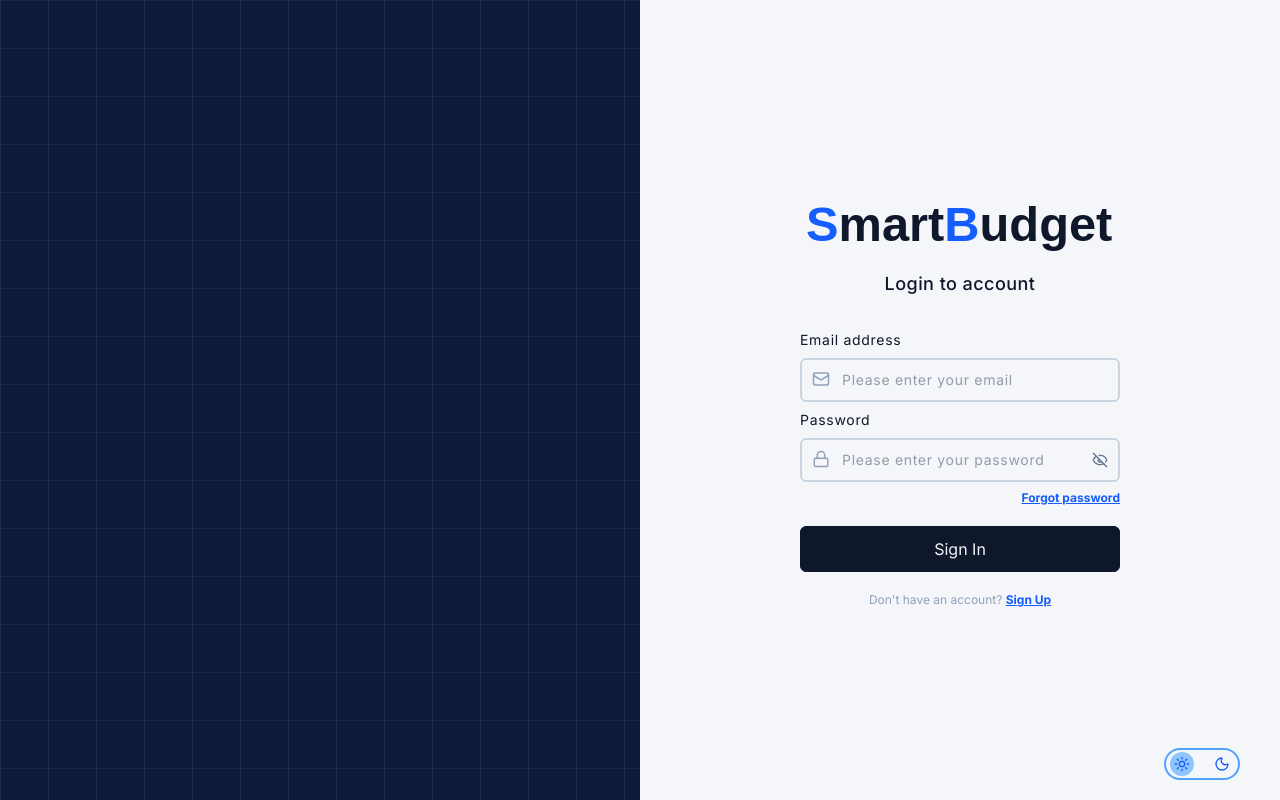
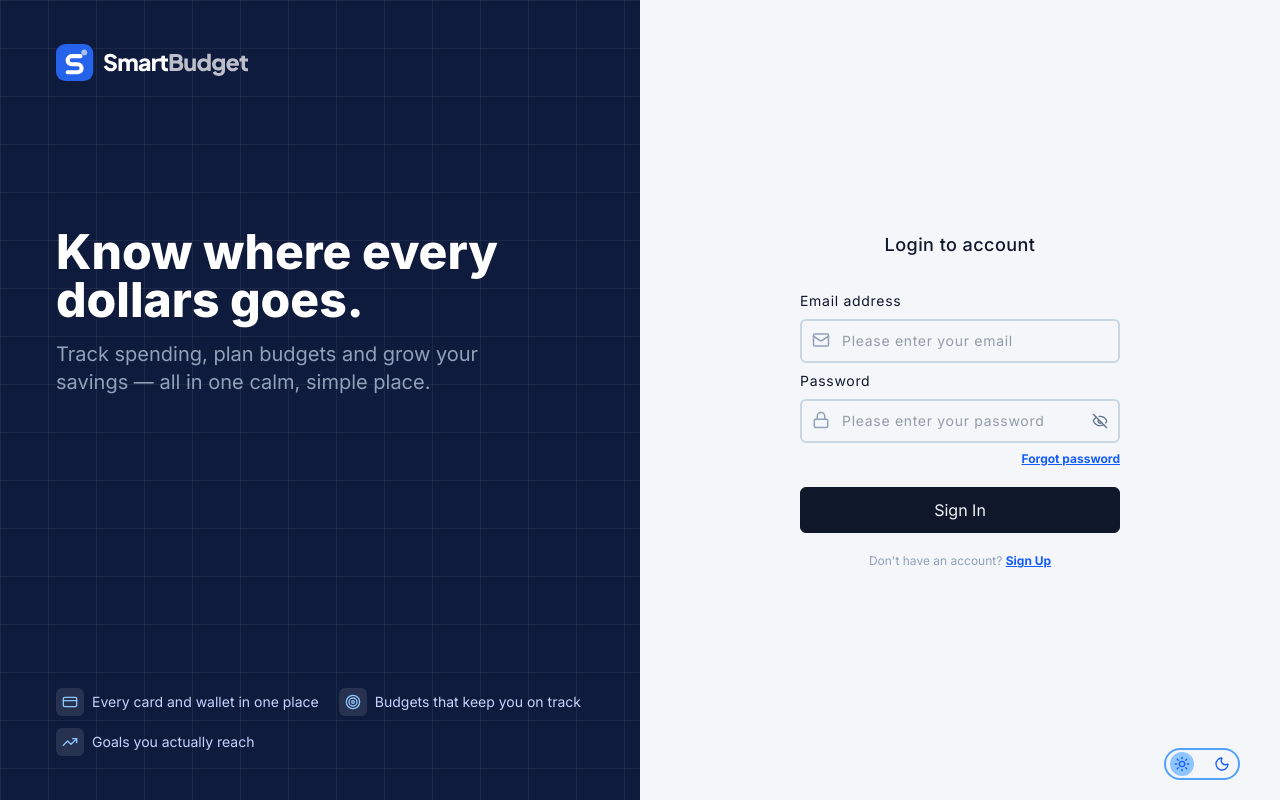
Before and after one commit to hasiukrostyslav/React_SmartBudget, a React (Vite) app in the folder client/: page /auth/login in a window 1280 px wide. Built offline with nearby package versions, Linux system fonts and the light colour scheme; no server answers.

Commit message:
add hero to auth page

```diff
--- a/client/src/components/layouts/AuthFormContainer.tsx
+++ b/client/src/components/layouts/AuthFormContainer.tsx
@@ -1,5 +1,4 @@
 import ThemeButton from '../ui/buttons/ThemeButton';
-import Logo from '../ui/logos/Logo';
 
 interface AuthFormProps {
   children: React.ReactNode;
@@ -13,7 +12,6 @@ export default function AuthFormContainer({
   return (
     <section className="relative flex w-1/2 items-center justify-center">
       <div className="flex w-1/2 flex-col items-center justify-center gap-2">
-        <Logo className="h-17.5" type="lg" />
         <h2 className="text-lg font-medium tracking-wide">{heading}</h2>
         {children}
       </div>
--- a/client/src/components/ui/logos/Logo.tsx
+++ b/client/src/components/ui/logos/Logo.tsx
@@ -1,24 +1,20 @@
 import { useTheme } from '@/hooks/useTheme';
 
 interface LogoProps {
-  type: 'sm' | 'lg';
+  type: 'logo' | 'icon' | 'symbol';
+  color?: 'black' | 'white';
   className?: string;
 }
+const baseURL = '/logo/smartbudget';
 
-export default function Logo({ className, type }: LogoProps) {
+export default function Logo({ className, type, color }: LogoProps) {
   const { theme } = useTheme();
 
   return (
     <img
-      src={
-        type === 'lg'
-          ? `/logo-${theme === 'light' ? 'dark' : 'light'}.svg`
-          : '/logo-sm.svg'
-      }
+      src={`${baseURL}-${type}${color ? '-' + color : ''}.svg`}
       alt="Logo"
-      width={404}
-      height={92}
-      className={`w-auto ${className}`}
+      className={`w-full ${className}`}
     />
   );
 }
--- a/client/src/lib/constants/icons.ts
+++ b/client/src/lib/constants/icons.ts
@@ -71,7 +71,9 @@ import {
   SquarePen,
   Sun,
   Tag,
+  Target,
   Trash2,
+  TrendingUp,
   TriangleAlert,
   Trophy,
   Truck,
@@ -173,10 +175,12 @@ export const icons = [
   { role: 'status', name: 'rectangle-ellipsis', component: RectangleEllipsis },
   { role: 'success', name: 'circle-check-big', component: CircleCheckBig },
   { role: 'tag', name: 'tag', component: Tag },
+  { role: 'target', name: 'target', component: Target },
   { role: 'taxes', name: 'landmark', component: Landmark },
   { role: 'taxi', name: 'car-taxi-front', component: CarTaxiFront },
   { role: 'transfer', name: 'arrow-left-right', component: ArrowLeftRight },
   { role: 'travel', name: 'briefcase', component: Briefcase },
+  { role: 'trending-up', name: 'trending-up', component: TrendingUp },
   { role: 'undo', name: 'undo', component: Undo },
   { role: 'user', name: 'user-round', component: UserRound },
   { role: 'utility', name: 'house', component: House },
--- a/client/src/pages/auth/AuthLayout.tsx
+++ b/client/src/pages/auth/AuthLayout.tsx
@@ -1,11 +1,62 @@
 import { Suspense } from 'react';
 
+import { clsx } from 'clsx';
 import { Outlet } from 'react-router';
+
+import type { IconName } from '@/types/types';
+
+import Icon from '@/components/ui/icons/Icon';
+import Logo from '@/components/ui/logos/Logo';
+
+type AppFeature = {
+  icon: IconName;
+  label: string;
+};
+
+const APP_FEATURES: AppFeature[] = [
+  { icon: 'card', label: 'Every card and wallet in one place' },
+  { icon: 'target', label: 'Budgets that keep you on track' },
+  { icon: 'trending-up', label: 'Goals you actually reach' },
+];
 
 export default function AuthLayout() {
   return (
     <main className="flex h-dvh w-screen">
-      <section className="bg-navy bg-grid w-1/2"></section>
+      <section
+        className={clsx(
+          'bg-navy bg-grid w-1/2 px-12 py-9 xl:px-14 xl:py-11',
+          'flex flex-col justify-between',
+        )}
+      >
+        <div className="max-w-36 lg:max-w-42 xl:max-w-48">
+          <Logo type="logo" color="white" className="w-12" />
+        </div>
+        <div className="flex flex-col gap-4">
+          <h1 className="text-on-navy text-3xl font-extrabold text-balance lg:text-4xl xl:text-5xl">
+            Know where every dollars goes.
+          </h1>
+          <p className="text-placeholder text-base text-balance lg:text-lg xl:text-xl">
+            Track spending, plan budgets and grow your savings — all in one
+            calm, simple place.
+          </p>
+        </div>
+        <div></div>
+
+        <div className="grid grid-cols-1 justify-start justify-items-start gap-x-5 gap-y-3 xl:grid-cols-[auto_auto]">
+          {APP_FEATURES.map((feature) => (
+            <div className="flex items-center justify-center gap-2">
+              <div className="bg-on-navy-surface rounded-md p-1.5">
+                <Icon
+                  name={feature.icon}
+                  size={16}
+                  className="text-on-navy-accent"
+                />
+              </div>
+              <p className="text-on-navy-muted text-sm">{feature.label}</p>
+            </div>
+          ))}
+        </div>
+      </section>
       <Suspense fallback={null}>
         <Outlet />
       </Suspense>
```
